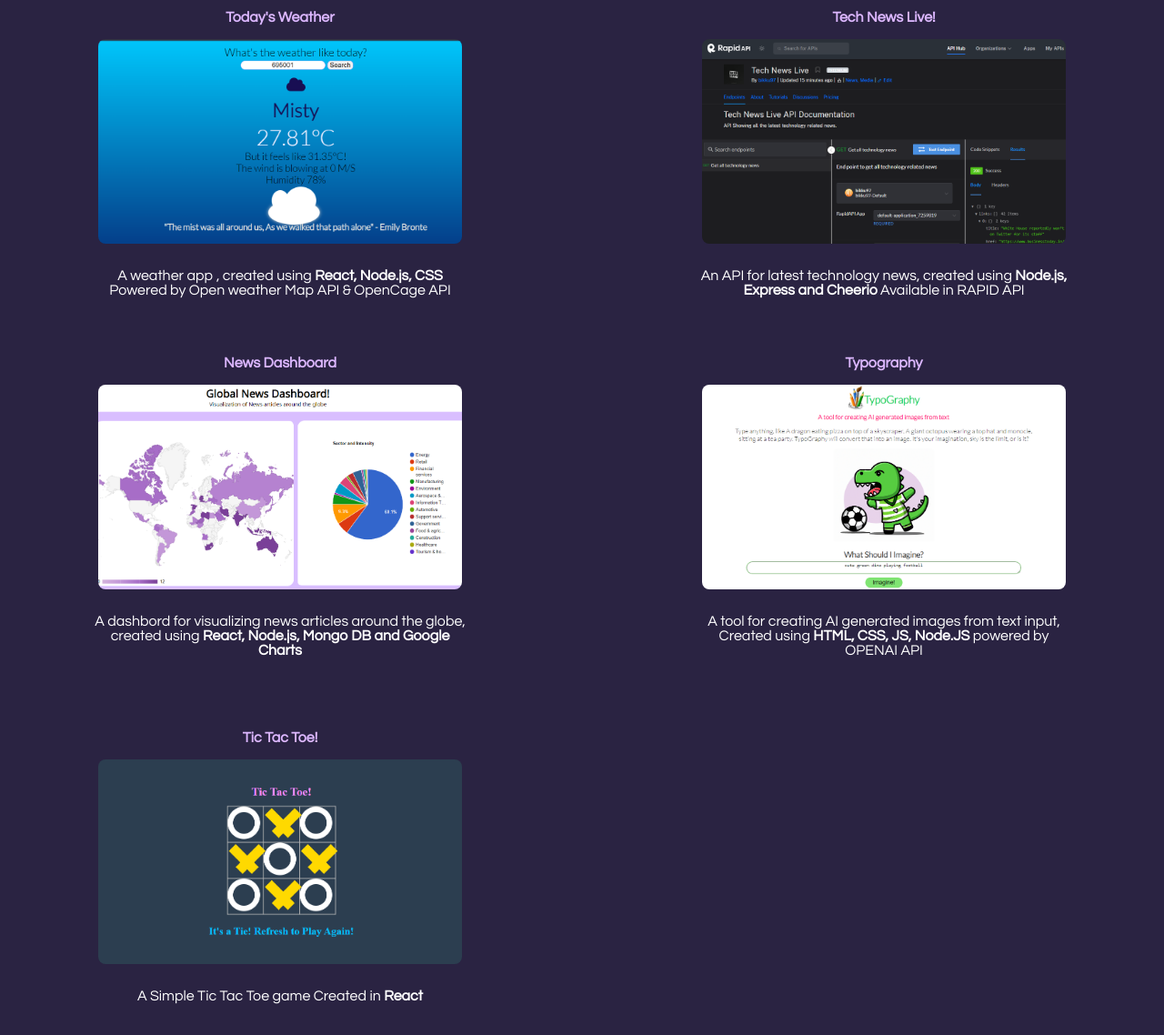
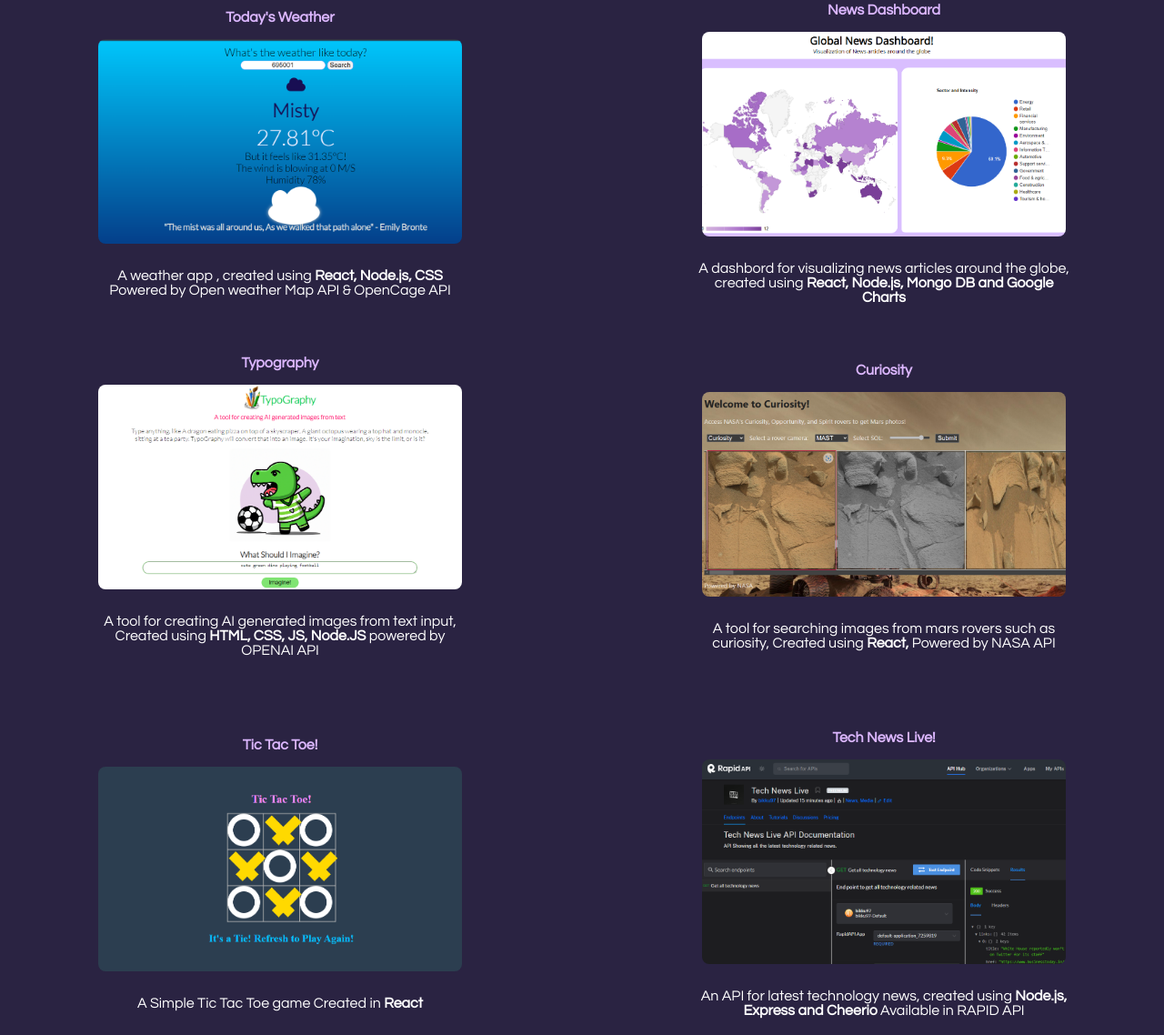
Before and after one commit to bikkubs97/Portfolio, a plain HTML site: page index.html in a window 1280 px wide. Shown: the part 1210-2348 px from the top of the page at 91% size. Drawn offline with Linux system fonts and the light colour scheme.

Commit message:
curiosity

```diff
--- a/index.html
+++ b/index.html
@@ -62,12 +62,7 @@
                     <img src="/images/weather.png" /><br></a>
                    <p> A weather app , created using <strong>React, Node.js, CSS</strong> Powered by Open weather Map API & OpenCage API</p>
                 </div>
-                <div class="wproject3 hidden"><b>Tech News Live!</b><br>
-                    <a href="https://rapidapi.com/bikku97-bikku97-default/api/tech-news-live1/
-                    ">
-                    <img src="/images/apis.png" /><br></a>
-                   <p> An API for latest technology news, created using<strong> Node.js, Express and Cheerio</strong> Available in RAPID API</p>
-                </div>
+
                 <div class="wproject3 hidden"><b>News Dashboard</b><br>
                     <a href="https://dashboard-p0ji.onrender.com/">
                     <img src="/images/dashboard.png" /><br></a>
@@ -79,9 +74,21 @@
                    <p> A tool for creating AI generated images from text input, Created using <strong>HTML, CSS, JS, Node.JS</strong> powered by OPENAI API</p>
                 </div>
 
+                <div class="wproject4 hidden"><b>Curiosity
+                </b><br><a href="https://tic-tac-toe-f54w.onrender.com/">
+                    <img src="images/curiosity.png" /><br></a>
+                   <p> A tool for searching images from mars rovers such as curiosity, Created using <strong>React, </strong>Powered by NASA API</p>
+                </div>
                 <div class="wproject4 hidden"><b>Tic Tac Toe!</b><br><a href="https://tic-tac-toe-f54w.onrender.com/">
                     <img src="images/tic.png" /><br></a>
                    <p> A Simple Tic Tac Toe game Created in <strong>React</strong></p>
+                </div>
+
+                <div class="wproject3 hidden"><b>Tech News Live!</b><br>
+                    <a href="https://rapidapi.com/bikku97-bikku97-default/api/tech-news-live1/
+                    ">
+                <img src="/images/apis.png" /><br></a>
+                   <p> An API for latest technology news, created using<strong> Node.js, Express and Cheerio</strong> Available in RAPID API</p>
                 </div>
 
             </div>
```
Also changed, not shown: images/curiosity.png (added).
